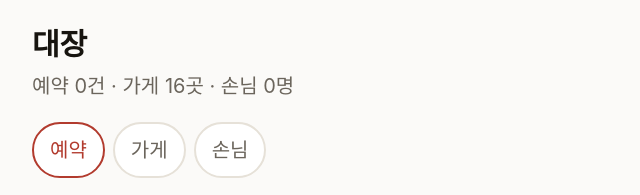
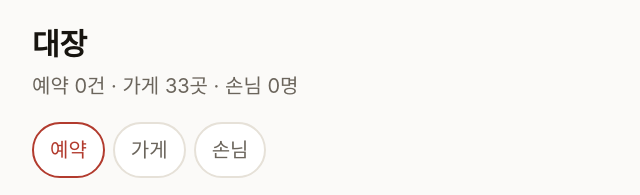
Before and after one commit to hray7538-web/douzo, a plain HTML site: page docs/ops/daejang/index.html in a window 1280 px wide. Shown: the top 195 px of the page, 264-904 px from the left. Drawn offline with Linux system fonts and the light colour scheme.

Commit message:
가게 후보에 오사카 추가 · 글로 닿는 창구(ch) 칸 · 대장 페이지 맞춤
Co-Authored-By: Claude Fable 5.2 <noreply@anthropic.com>

```diff
--- a/docs/ops/daejang/index.html
+++ b/docs/ops/daejang/index.html
@@ -114,9 +114,10 @@ Promise.all([
     ['상태',function(r){return S[r.status]||r.status||'';},true]
   ]));
   document.getElementById('ps').appendChild(tbl(SH,[
-    ['가게',function(r){return r.name||'';}],
+    ['도시',function(r){return r.city||'';}],
+    ['가게',function(r){return (r.name||'')+(r.kind?' · '+r.kind:'');}],
     ['지역',function(r){return r.area||'';}],
-    ['전화',function(r){return r.tel||'';}],
+    ['창구',function(r){return r.ch||r.tel||'';}],
     ['받아줌',function(r){return r.ok===true?'○':(r.ok===false?'×':'—');}],
     ['메모',function(r){return r.note||'';}]
   ]));
--- a/docs/ops/shops.json
+++ b/docs/ops/shops.json
@@ -1,6 +1,159 @@
 {
- "note": "ok: true=받아줌, false=거절, 없으면 아직 모름. 2026-09-18 후보 16곳(조사만, 연락 전)",
+ "note": "ok: true=받아줌, false=거절, 없으면 아직 모름. ch=글로 닿는 창구. 2026-09-18 조사만(연락 전). 글 창구 있는 곳이 위, 전화만 되는 교토 식당 16곳은 아래",
  "shops": [
+  {
+   "city": "大阪",
+   "name": "全力ストレッチ 天満南森町店",
+   "area": "南森町 1分",
+   "kind": "強圧ストレッチ",
+   "ch": "LINE lin.ee/rTlalht",
+   "rating": "HPB 4.64",
+   "note": "「LINEで予約」。CABIN PRESIDENT 目の前"
+  },
+  {
+   "city": "大阪",
+   "name": "台湾式足つぼ・整体 莉莉",
+   "area": "南森町 1分",
+   "kind": "台湾式指圧・足つぼ",
+   "ch": "LINE lin.ee/c7i4RYU",
+   "rating": "HPB 4.90",
+   "note": "LINE 2出典で確認"
+  },
+  {
+   "city": "大阪",
+   "name": "天神橋三丁目接骨院",
+   "area": "南森町 2分",
+   "kind": "接骨院・整体",
+   "ch": "LINE lin.ee/QiBghmv",
+   "rating": "HPB 4.89",
+   "note": "「LINEで予約」"
+  },
+  {
+   "city": "大阪",
+   "name": "からだケアサロン ぱるま",
+   "area": "天満",
+   "kind": "もみほぐし",
+   "ch": "LINE lin.ee/6KVXtMa",
+   "rating": "HPB 4.90",
+   "note": ""
+  },
+  {
+   "city": "大阪",
+   "name": "北浜・堺筋本町こころ整骨院",
+   "area": "北浜",
+   "kind": "整骨院",
+   "ch": "LINE page.line.me/pqh8734v",
+   "rating": "",
+   "note": "「LINE予約」"
+  },
+  {
+   "city": "大阪",
+   "name": "グレフル鍼灸接骨院",
+   "area": "心斎橋",
+   "kind": "指圧・整体",
+   "ch": "LINE page.line.me/dzu4889x",
+   "rating": "",
+   "note": "観光客向け英語指圧ページ"
+  },
+  {
+   "city": "大阪",
+   "name": "エムネイル M-Nail",
+   "area": "心斎橋",
+   "kind": "ネイル",
+   "ch": "LINE @mnail / DM",
+   "rating": "HPB 4.78",
+   "note": "「DMからもご予約」"
+  },
+  {
+   "city": "大阪",
+   "name": "ミスティカル",
+   "area": "心斎橋",
+   "kind": "まつげエクステ",
+   "ch": "LINE page.line.me/edb5412w",
+   "rating": "",
+   "note": ""
+  },
+  {
+   "city": "大阪",
+   "name": "le cherien by NEOhair",
+   "area": "南森町",
+   "kind": "美容室",
+   "ch": "LINE @807fyktl",
+   "rating": "",
+   "note": ""
+  },
+  {
+   "city": "大阪",
+   "name": "seule et coco",
+   "area": "南森町",
+   "kind": "美容室",
+   "ch": "LINE lin.ee/ADR2ABk",
+   "rating": "",
+   "note": ""
+  },
+  {
+   "city": "大阪",
+   "name": "FLOW",
+   "area": "大国町",
+   "kind": "整体・指圧(1人)",
+   "ch": "WhatsApp のみ",
+   "rating": "",
+   "note": "英語サイト"
+  },
+  {
+   "city": "京都",
+   "name": "祇園てんぐ堂",
+   "area": "祇園",
+   "kind": "ストレッチ+指圧(強め)",
+   "ch": "LINE @066odlxo / WhatsApp wa.me/+819091190238 / tengudou69@gmail.com",
+   "rating": "TripAdvisor 高評価",
+   "note": "英語対応。外国人客の痕跡が最も濃い"
+  },
+  {
+   "city": "京都",
+   "name": "空鍼癒院",
+   "area": "烏丸松原",
+   "kind": "按摩・指圧・鍼",
+   "ch": "LINE lin.ee/bQjYSga",
+   "rating": "",
+   "note": "「LINEからご予約・お問い合わせ」22時まで"
+  },
+  {
+   "city": "京都",
+   "name": "もみの気ハウス 京都店",
+   "area": "河原町 1分",
+   "kind": "アーユルヴェーダ・もみほぐし",
+   "ch": "LINE line.me/ti/p/WYzTNf1jfl / mominoki@jeans.ocn.ne.jp",
+   "rating": "HPB 4.74",
+   "note": "年中無休・22時まで"
+  },
+  {
+   "city": "京都",
+   "name": "プラムネイル",
+   "area": "四条烏丸",
+   "kind": "ネイル(1人)",
+   "ch": "LINE @159qjpdd / DM",
+   "rating": "",
+   "note": "「LINE返信もなるべく早く」— 人が返事すると明記"
+  },
+  {
+   "city": "京都",
+   "name": "チカノサロン 京都烏丸本店",
+   "area": "烏丸 1分",
+   "kind": "まつげパーマ・眉",
+   "ch": "LINE page.line.me/570toffw",
+   "rating": "",
+   "note": "TripAdvisor掲載"
+  },
+  {
+   "city": "京都",
+   "name": "TANDEN KYOTO",
+   "area": "京都駅",
+   "kind": "指圧(強め)・鍼",
+   "ch": "tandenkyoto@synergyjapa.co.jp / Square",
+   "rating": "",
+   "note": "英語で相談・施術"
+  },
   {
    "name": "安参",
    "area": "祇園・東山",
@@ -8,7 +161,9 @@
    "tel": "075-541-9666",
    "booking": "phone",
    "rating": "食べログ 4.18",
-   "note": "2階座敷のみ予約可・3名以上。日祝休"
+   "note": "2階座敷のみ予約可・3名以上。日祝休",
+   "city": "京都",
+   "ch": "電話"
   },
   {
    "name": "千登利亭",
@@ -17,7 +172,9 @@
    "tel": "075-561-1907",
    "booking": "phone",
    "rating": "食べログ 3.60",
-   "note": "英語メニューあり。木曜休"
+   "note": "英語メニューあり。木曜休",
+   "city": "京都",
+   "ch": "電話"
   },
   {
    "name": "肉料理 荒川",
@@ -26,7 +183,9 @@
    "tel": "075-231-1050",
    "booking": "phone",
    "rating": "食べログ 3.78",
-   "note": "店内英語対応。水曜休"
+   "note": "店内英語対応。水曜休",
+   "city": "京都",
+   "ch": "電話"
   },
   {
    "name": "先斗町 ますだ",
@@ -35,7 +194,9 @@
    "tel": "075-221-6816",
    "booking": "phone",
    "rating": "食べログ 3.52",
-   "note": "現金のみ・日曜休・観光客に優しい"
+   "note": "現金のみ・日曜休・観光客に優しい",
+   "city": "京都",
+   "ch": "電話"
   },
   {
    "name": "割烹 やました",
@@ -44,7 +205,9 @@
    "tel": "075-256-4506",
    "booking": "ja_web",
    "rating": "食べログ 3.69",
-   "note": "一休リクエスト予約。月曜休"
+   "note": "一休リクエスト予約。月曜休",
+   "city": "京都",
+   "ch": "電話"
   },
   {
    "name": "料理屋まえかわ",
@@ -53,7 +216,9 @@
    "tel": "075-744-0808",
    "booking": "phone",
    "rating": "食べログ 3.79",
-   "note": "完全予約制。月曜休"
+   "note": "完全予約制。月曜休",
+   "city": "京都",
+   "ch": "電話"
   },
   {
    "name": "山本まんぼ",
@@ -62,7 +227,9 @@
    "tel": "075-341-8050",
    "booking": "phone",
    "rating": "食べログ 3.67",
-   "note": "平日のみ電話予約。外国人客7割。水曜休"
+   "note": "平日のみ電話予約。外国人客7割。水曜休",
+   "city": "京都",
+   "ch": "電話"
   },
   {
    "name": "こりょうり たか屋",
@@ -71,7 +238,9 @@
    "tel": "050-5593-9009",
    "booking": "phone",
    "rating": "食べログ 3.64",
-   "note": "9席。日曜休"
+   "note": "9席。日曜休",
+   "city": "京都",
+   "ch": "電話"
   },
   {
    "name": "藤むら",
@@ -80,7 +249,9 @@
    "tel": "075-341-1489",
    "booking": "phone",
    "rating": "食べログ 3.70",
-   "note": "現金のみ。水曜休"
+   "note": "現金のみ。水曜休",
+   "city": "京都",
+   "ch": "電話"
   },
   {
    "name": "嵐山 大善",
@@ -89,7 +260,9 @@
    "tel": "075-882-0018",
    "booking": "phone",
    "rating": "食べログ 3.59",
-   "note": "外国人専用コースは前日までに電話予約。木曜休"
+   "note": "外国人専用コースは前日までに電話予約。木曜休",
+   "city": "京都",
+   "ch": "電話"
   },
   {
    "name": "いのうえ",
@@ -98,7 +271,9 @@
    "tel": "075-882-2418",
    "booking": "phone",
    "rating": "食べログ 3.61",
-   "note": "日曜休"
+   "note": "日曜休",
+   "city": "京都",
+   "ch": "電話"
   },
   {
    "name": "ほぐしや 三条店",
@@ -107,7 +282,9 @@
    "tel": "075-241-4949",
    "booking": "ja_web",
    "rating": "HPB 4.94",
-   "note": "全室個室・少し強め。現金のみ。火曜休"
+   "note": "全室個室・少し強め。現金のみ。火曜休",
+   "city": "京都",
+   "ch": "電話"
   },
   {
    "name": "コリとり名人 癒庵",
@@ -116,7 +293,9 @@
    "tel": "075-211-0184",
    "booking": "ja_web",
    "rating": "HPB 4.66",
-   "note": "早朝・深夜は電話のみ"
+   "note": "早朝・深夜は電話のみ",
+   "city": "京都",
+   "ch": "電話"
   },
   {
    "name": "楽々リラクゼーション",
@@ -125,7 +304,9 @@
    "tel": "075-255-5221",
    "booking": "ja_web",
    "rating": "HPB 4.44",
-   "note": "強め対応(弱いとの口コミも)"
+   "note": "強め対応(弱いとの口コミも)",
+   "city": "京都",
+   "ch": "電話"
   },
   {
    "name": "CIEL 四条河原町店",
@@ -134,7 +315,9 @@
    "tel": "075-741-8631",
    "booking": "ja_web",
    "rating": "HPB 4.71",
-   "note": "10~20時"
+   "note": "10~20時",
+   "city": "京都",
+   "ch": "電話"
   },
   {
    "name": "La fith hair corona 河原町店",
@@ -143,7 +326,9 @@
    "tel": "075-212-5811",
    "booking": "ja_web",
    "rating": "HPB 4.63",
-   "note": "10~20時"
+   "note": "10~20時",
+   "city": "京都",
+   "ch": "電話"
   }
  ]
 }
```
Also changed, not shown: ops/shops.json (+202 -17 lines), 1 other file.
